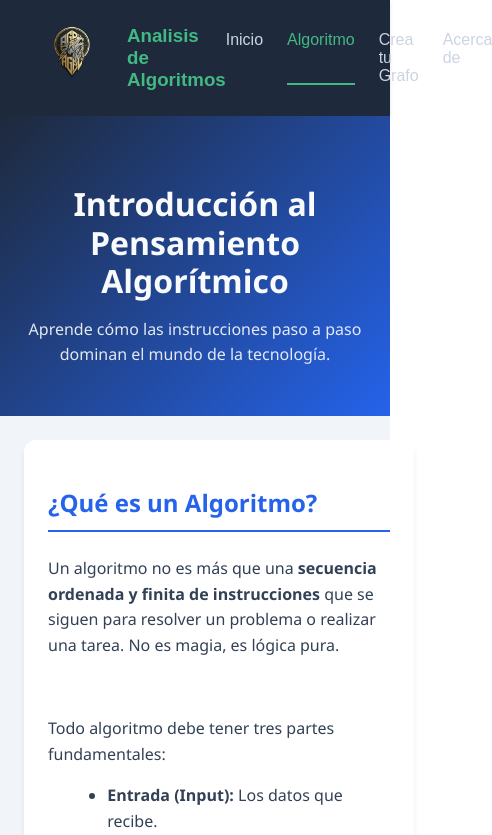
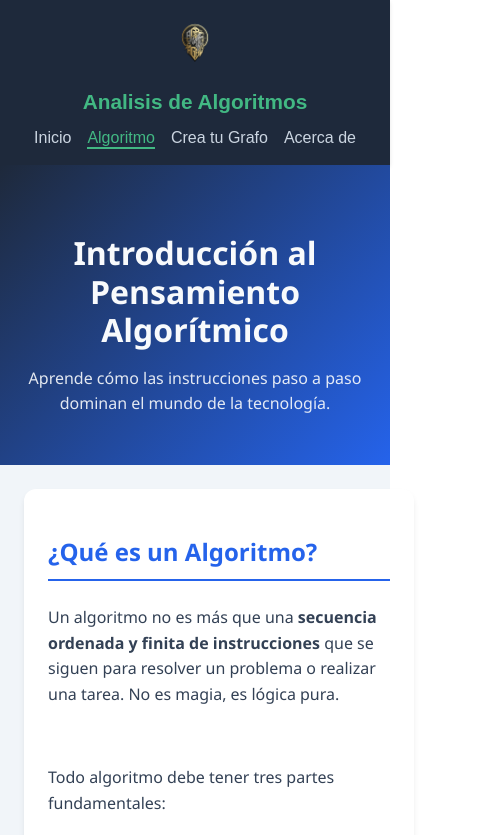
Before and after one commit to Agares21/Analisis_algoritmos, a Vue app: page /algoritmo in a window 390 px wide. Shown: the top 835 px of the page, 492 px wide, since content can reach past the window. Built offline with nearby package versions, Linux system fonts and the light colour scheme; what vis-data would draw is missing.

Commit message:
responsivo

```diff
--- a/src/components/Toolbar.vue
+++ b/src/components/Toolbar.vue
@@ -55,13 +55,14 @@ const {
   toggleDirected,
 } = useGraph();
 </script>
-
 <style scoped>
+/* --- ESTILOS ORIGINALES (ESCRITORIO) --- */
 .toolbar {
   padding: 10px 20px;
   background: #f8f9fa;
   border-bottom: 1px solid #dee2e6;
   display: flex;
+  flex-wrap: wrap; /* ¡Magia 1! Permite que los elementos bajen de línea */
   gap: 15px;
   align-items: center;
   box-shadow: 0 2px 4px rgba(0, 0, 0, 0.05);
@@ -70,6 +71,7 @@ const {
 .group {
   display: flex;
   gap: 5px;
+  flex-wrap: wrap; /* Permite que los botones del grupo también salten si es muy angosto */
 }
 
 button {
@@ -120,4 +122,40 @@ button.active {
   height: 25px;
   background: #ccc;
 }
+
+/* --- ESTILOS PARA CELULARES --- */
+@media (max-width: 768px) {
+  .toolbar {
+    justify-content: center; /* Centramos todo */
+    padding: 10px;
+    gap: 10px;
+  }
+
+  .group {
+    justify-content: center;
+    width: 100%; /* Forzamos a que el grupo de botones tome todo el ancho */
+  }
+
+  .separator {
+    display: none; /* Ocultamos las rayitas grises en celular porque se ven mal al bajar de línea */
+  }
+
+  .danger {
+    margin-left: 0; /* Quitamos el margen automático */
+    width: 100%; /* Hacemos el botón de borrar de todo el ancho (más fácil de tocar) */
+    padding: 12px; /* Un poco más alto para los dedos */
+  }
+
+  .options {
+    width: 100%;
+    display: flex;
+    justify-content: center;
+  }
+
+  .status {
+    width: 100%;
+    text-align: center;
+    margin-top: -5px;
+  }
+}
 </style>
--- a/src/components/layout/Header.vue
+++ b/src/components/layout/Header.vue
@@ -19,13 +19,13 @@ import { RouterLink } from "vue-router";
     </nav>
   </header>
 </template>
-
 <style scoped>
+/* --- ESTILOS PARA ESCRITORIO (Los que ya tenías) --- */
 .mi-header {
-  background-color: #1e293b; /* Color oscuro */
+  background-color: #1e293b;
   color: white;
   display: flex;
-  justify-content: space-between; /* Separa logo y menú */
+  justify-content: space-between;
   align-items: center;
   padding: 1rem 2rem;
   box-shadow: 0 2px 4px rgba(0, 0, 0, 0.1);
@@ -38,7 +38,7 @@ import { RouterLink } from "vue-router";
 
 .logo h3 {
   margin: 0;
-  color: #42b883; /* Verde Vue */
+  color: #42b883;
 }
 .logo img {
   max-height: 80px;
@@ -47,7 +47,7 @@ import { RouterLink } from "vue-router";
 
 nav {
   display: flex;
-  gap: 1.5rem; /* Espacio entre enlaces */
+  gap: 1.5rem;
 }
 
 .nav-link {
@@ -61,9 +61,42 @@ nav {
   color: white;
 }
 
-/* Esta clase se añade automática cuando estás en esa página */
 .router-link-active {
   color: #42b883;
   border-bottom: 2px solid #42b883;
 }
+
+/* --- ESTILOS PARA CELULARES (La magia de la responsividad) --- */
+@media (max-width: 768px) {
+  .mi-header {
+    /* Cambia la dirección de fila a columna */
+    flex-direction: column;
+    padding: 1rem;
+    gap: 15px;
+  }
+
+  .logo {
+    /* Apila el logo y el texto, y los centra */
+    flex-direction: column;
+    text-align: center;
+    gap: 10px;
+  }
+
+  .logo img {
+    /* Achica un poquito el logo en celulares para ahorrar espacio */
+    max-height: 60px;
+  }
+
+  .logo h3 {
+    font-size: 1.3rem; /* Ajusta el tamaño del título */
+  }
+
+  nav {
+    /* Permite que los enlaces salten de línea si no caben */
+    flex-wrap: wrap;
+    justify-content: center;
+    gap: 1rem;
+    width: 100%;
+  }
+}
 </style>
```
